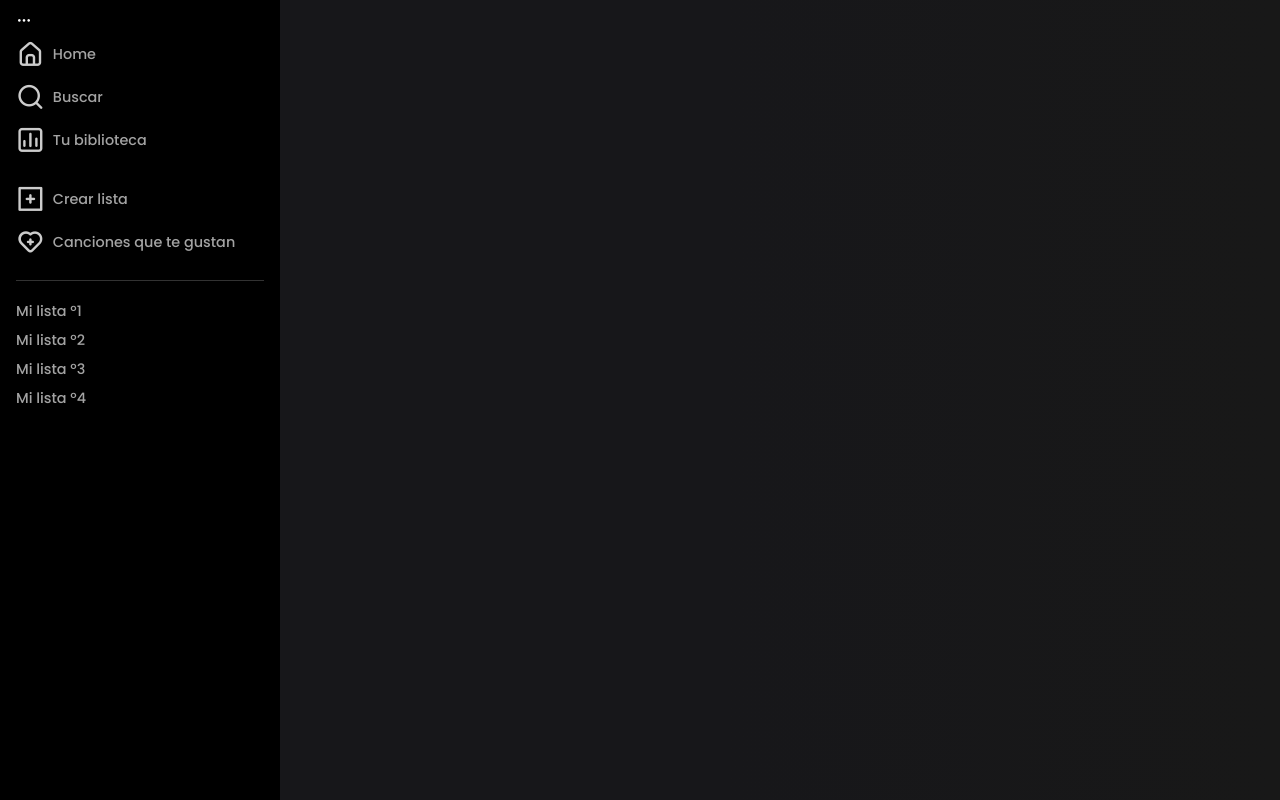
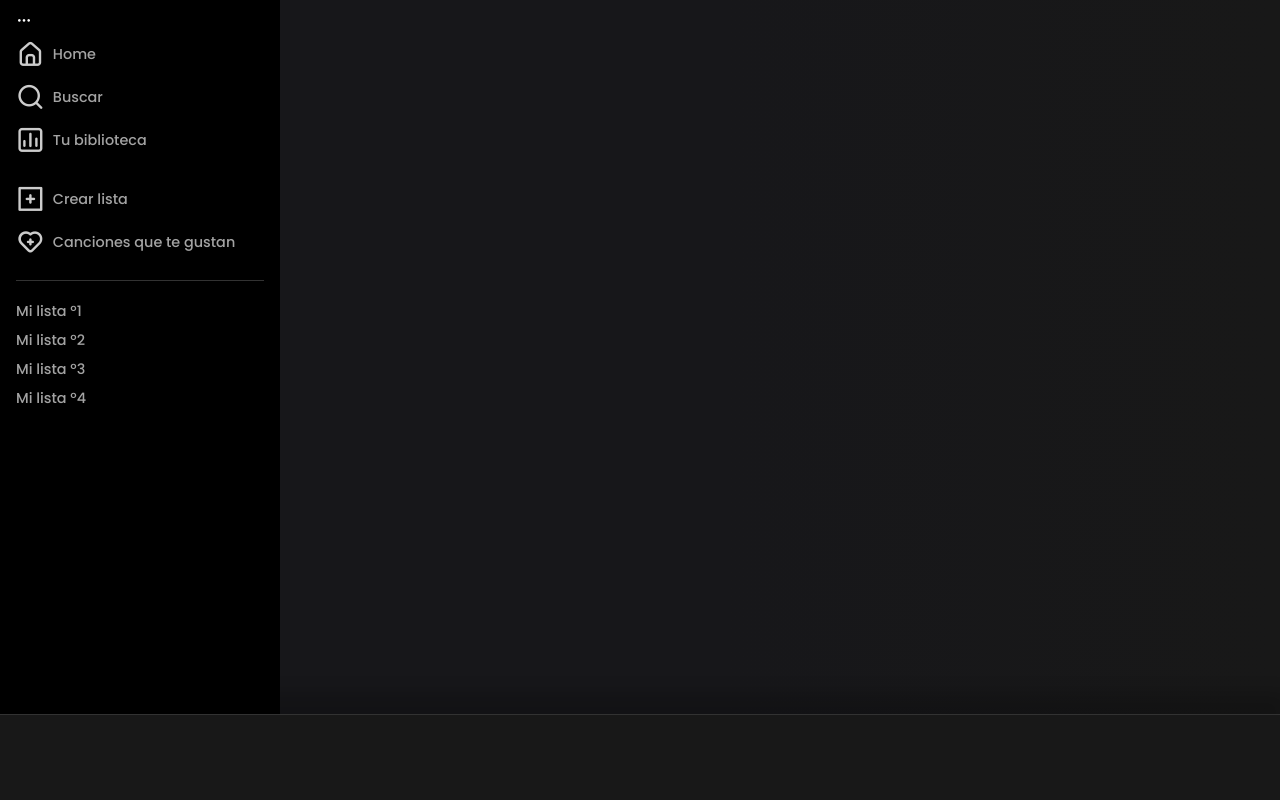
Before and after one commit to MoiZuleta98/angular_spotify, an Angular app: page / in a window 1280 px wide. Built offline with nearby package versions, Linux system fonts and the light colour scheme.

Commit message:
Creamos el media player y lo exportamos al homePage

```diff
--- a/src/app/modules/home/pages/home-page/home-page.component.html
+++ b/src/app/modules/home/pages/home-page/home-page.component.html
@@ -1,4 +1,5 @@
 <app-side-bar></app-side-bar>
+<app-media-player></app-media-player>
 <div class="home-wrapper">
     <router-outlet></router-outlet>
 </div>
--- a/src/app/shared/components/media-player/media-player.component.css
+++ b/src/app/shared/components/media-player/media-player.component.css
@@ -0,0 +1,40 @@
+.media-player {
+    background-color: var(--color-5);
+    position: fixed;
+    bottom: 0;
+    width: 100%;
+    z-index: 2;
+    height: 85px;
+    border-top: solid 1px var(--color-2);
+    box-shadow: 0px -15px 15px 7px #0000002e;
+}
+
+.media-player .media-player--wrapper {
+    position: relative;
+    display: flex;
+    justify-content: space-between;
+    height: 100%;
+    padding: 0;
+}
+
+.media-player .media-player--wrapper .player-center {
+    display: flex;
+    align-content: center;
+    align-items: center;
+}
+
+.media-player--wrapper .artist {
+    width: 25%;
+    padding: 0 .5rem;
+}
+
+.media-player--wrapper .player-audio {
+    width: 25%;
+    padding: 0 .5rem;
+}
+
+.media-player--wrapper .player-controls {
+    width: 50%;
+    padding: 0 .5rem;
+    position: relative;
+}
--- a/src/app/shared/components/media-player/media-player.component.html
+++ b/src/app/shared/components/media-player/media-player.component.html
@@ -1 +1,16 @@
-<p>media-player works!</p>
+<div class="media-player">
+    <div class="media-player--wrapper ">
+        <!--Zona del artista-->
+        <div class="artist player-center">
+
+        </div>
+        <!--Zona del reproductor-->
+        <div class="player-controls player-center">
+
+        </div>
+        <!--Zona del controles adicionales-->
+        <div class="player-audio player-center">
+
+        </div>
+    </div>
+</div>
```
